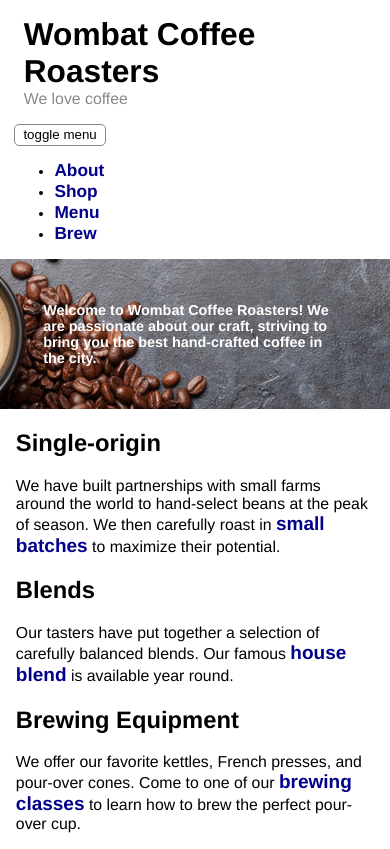
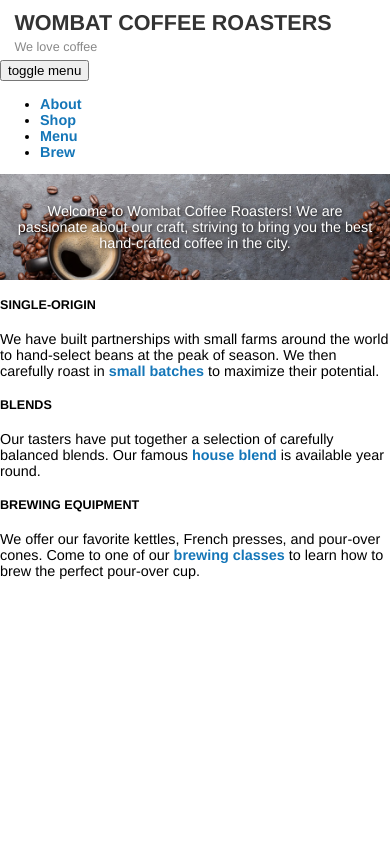
Before and after one commit to RealMotz/mastering-css, a plain HTML site: page css-in-depth/chapter-7/index.html in a window 390 px wide. Drawn offline with Linux system fonts and the light colour scheme.

Commit message:
refactor: mobile first style by the author

```diff
--- a/css-in-depth/chapter-7/style.css
+++ b/css-in-depth/chapter-7/style.css
@@ -5,67 +5,65 @@
 }
 
 :root {
-  --secondary-color: #888;
   font-size: clamp(0.9rem, 0.5svw + 0.6em, 1.125rem);
 }
 
-html, body {
+body {
   margin: 0;
   font-family: Helvetica, Arial, sans-serif;
 }
 
+a:link {
+  color: #1476b8;
+  font-weight: bold;
+  text-decoration: none;
+}
+
+a:visited {
+  color: #1430b8;
+}
+
+a:hover {
+  text-decoration: underline;
+}
+
 /* Header */
 
-#header {
-  padding: 1em 1.5em;
-  font-size: 1.1rem;
+.page-header {
+  padding: 0.4em 1em;
+  background-color: #fff;
 }
 
-.title > * {
+.title > h1 {
+  color: #333;
+  text-transform: uppercase;
+  font-size: 1.5rem;
+  margin-block: 0.2em;
+}
+
+.slogan {
+  color: #888;
+  font-size: 0.875em;
   margin: 0;
 }
 
-.slogan {
-  color: var(--secondary-color);
-}
-
-/* Nav */
-.menu {
-  margin: 0 1em;
-}
-
-.menu-toggle {
-  border: 1px solid var(--secondary-color);
-  border-radius: 5px;
-  background-color: #fff;
-  padding: 0.2em 0.6em;
-}
-
-a {
-  font-size: 1.2em;
-  font-weight: bold;
-  text-decoration: none;
-  color: darkblue;
-}
-
 /* Hero */
-#hero {
+.hero {
+  padding: 2em 1em;
+  text-align: center;
   background-image: url('./hero.jpeg');
-  background-repeat: no-repeat;
-  background-position: center;
-  min-height: 100px;
+  background-size: 100%;
   color: #fff;
-
-  display: flex;
-  align-items: center;
-  justify-content: center;
-  font-weight: bold;
-  margin: 0;
-  padding: 3em;
+  text-shadow: 0.1em 0.1em 0.3em #000;
 }
 
 /* Main */
 .main {
-  font-size: 1.1rem;
-  margin: 1em;
+  font-size: 1rem;
 }
+
+.subtitle {
+  margin-block: 1.5em;
+  font-size: 0.875em;
+  text-transform: uppercase;
+}
```
